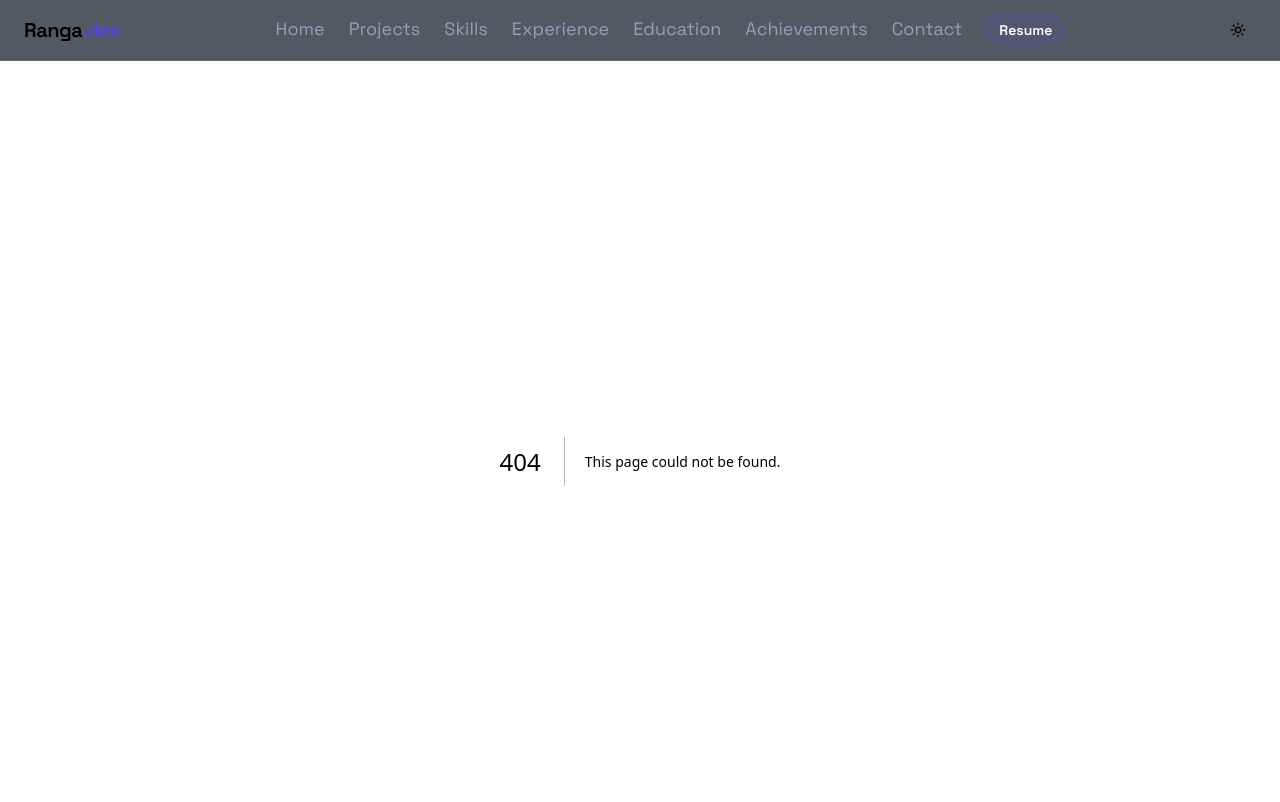
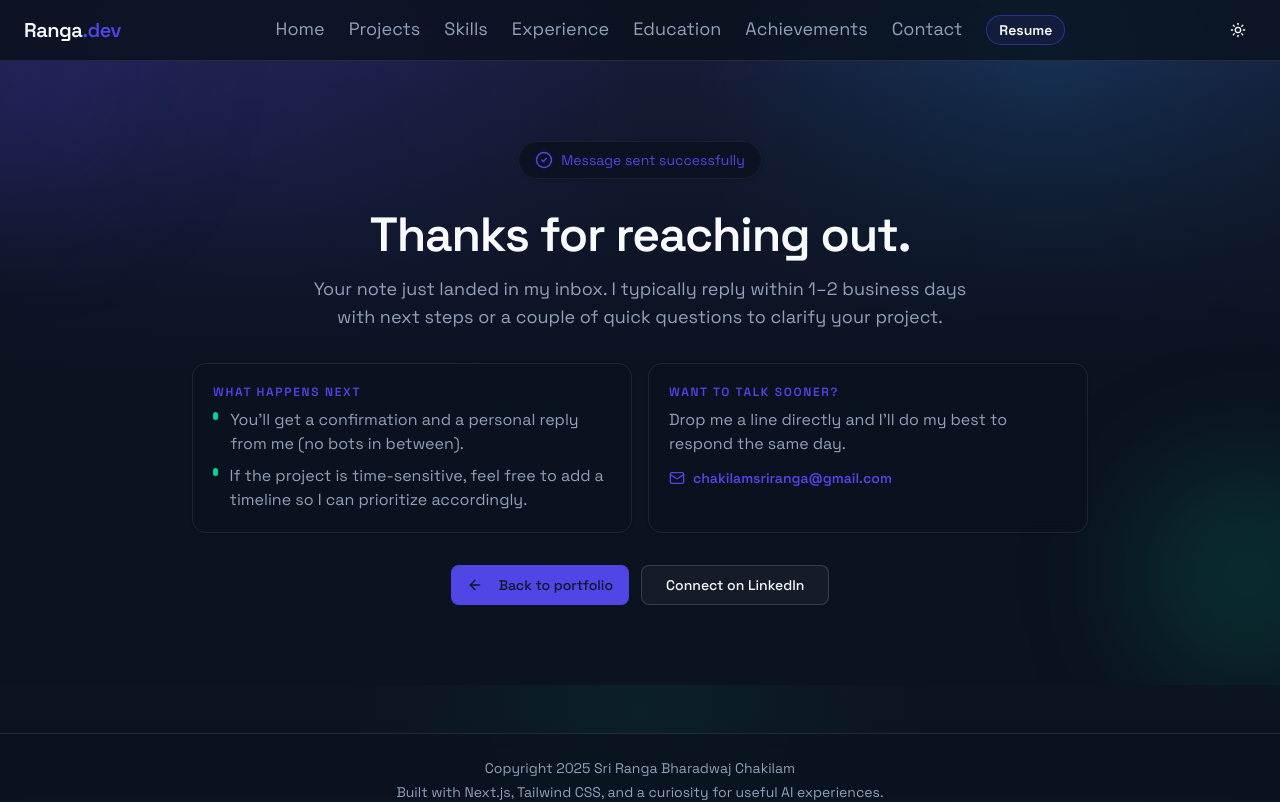
Before and after one commit to ranga2002/ranga2002.github.io, a Next.js app in the folder ranga-portfolio/: page /thank-you in a window 1280 px wide. Before the commit this address had no page. Shown: the top 802 px of the page. Built offline with nearby package versions, Linux system fonts and the light colour scheme.

Commit message:
feat: add thank-you page and redirect functionality in ContactSection

```diff
--- /dev/null
+++ b/ranga-portfolio/app/thank-you/page.js
@@ -0,0 +1,77 @@
+import Link from "next/link"
+import { ArrowLeft, CheckCircle2, Mail } from "lucide-react"
+import { Button } from "@/components/ui/button"
+
+export const metadata = {
+  title: "Message received | Sri Ranga Bharadwaj",
+  description: "Thanks for reaching out — your note is in my inbox and I'll respond shortly.",
+}
+
+export default function ThankYouPage() {
+  return (
+    <section className="relative overflow-hidden py-20 px-6">
+      <div className="absolute inset-0 bg-gradient-to-b from-primary/10 via-background to-background" aria-hidden="true" />
+      <div className="absolute -left-28 -top-28 h-64 w-64 rounded-full bg-primary/15 blur-3xl" aria-hidden="true" />
+      <div className="absolute -right-20 bottom-0 h-56 w-56 rounded-full bg-emerald-400/15 blur-3xl" aria-hidden="true" />
+
+      <div className="relative mx-auto flex max-w-4xl flex-col items-center gap-8 text-center">
+        <div className="inline-flex items-center gap-2 rounded-full border border-border/60 bg-background/80 px-4 py-2 text-sm text-primary shadow-sm backdrop-blur">
+          <CheckCircle2 size={18} />
+          Message sent successfully
+        </div>
+
+        <div className="space-y-4">
+          <h1 className="text-4xl font-semibold tracking-tight md:text-5xl">Thanks for reaching out.</h1>
+          <p className="max-w-2xl text-lg text-muted-foreground">
+            Your note just landed in my inbox. I typically reply within 1–2 business days with next steps or a couple of
+            quick questions to clarify your project.
+          </p>
+        </div>
+
+        <div className="grid w-full gap-4 text-left sm:grid-cols-2">
+          <div className="rounded-xl border border-border/80 bg-background/80 p-5 shadow-sm backdrop-blur">
+            <p className="mb-2 text-xs font-semibold uppercase tracking-[0.14em] text-primary">What happens next</p>
+            <ul className="space-y-2 text-muted-foreground">
+              <li className="flex items-start gap-3">
+                <span className="mt-1 h-2 w-2 rounded-full bg-emerald-400" />
+                You'll get a confirmation and a personal reply from me (no bots in between).
+              </li>
+              <li className="flex items-start gap-3">
+                <span className="mt-1 h-2 w-2 rounded-full bg-emerald-400" />
+                If the project is time-sensitive, feel free to add a timeline so I can prioritize accordingly.
+              </li>
+            </ul>
+          </div>
+
+          <div className="rounded-xl border border-border/80 bg-background/80 p-5 shadow-sm backdrop-blur">
+            <p className="mb-2 text-xs font-semibold uppercase tracking-[0.14em] text-primary">Want to talk sooner?</p>
+            <p className="text-muted-foreground">
+              Drop me a line directly and I'll do my best to respond the same day.
+            </p>
+            <Link
+              href="mailto:chakilamsriranga@gmail.com"
+              className="mt-3 inline-flex items-center gap-2 text-sm font-semibold text-primary underline-offset-4 hover:underline"
+            >
+              <Mail size={16} />
+              chakilamsriranga@gmail.com
+            </Link>
+          </div>
+        </div>
+
+        <div className="flex flex-wrap justify-center gap-3">
+          <Button asChild size="lg">
+            <Link href="/">
+              <ArrowLeft className="mr-2 h-4 w-4" />
+              Back to portfolio
+            </Link>
+          </Button>
+          <Button asChild variant="outline" size="lg">
+            <Link href="https://linkedin.com/in/srirangabharadwaj" target="_blank">
+              Connect on LinkedIn
+            </Link>
+          </Button>
+        </div>
+      </div>
+    </section>
+  )
+}
--- a/ranga-portfolio/components/Section/ContactSection.jsx
+++ b/ranga-portfolio/components/Section/ContactSection.jsx
@@ -1,5 +1,6 @@
 "use client"
 
+import { useEffect, useState } from "react"
 import { motion } from "framer-motion"
 import { Mail, Github, Linkedin } from "lucide-react"
 import Link from "next/link"
@@ -8,6 +9,18 @@ import { Textarea } from "@/components/ui/textarea"
 import { Button } from "@/components/ui/button"
 
 export function ContactSection() {
+  const [redirectUrl, setRedirectUrl] = useState(() => {
+    const envBase = process.env.NEXT_PUBLIC_SITE_URL?.replace(/\/$/, "")
+    return envBase ? `${envBase}/thank-you` : ""
+  })
+
+  useEffect(() => {
+    if (typeof window !== "undefined") {
+      const origin = window.location.origin.replace(/\/$/, "")
+      setRedirectUrl(`${origin}/thank-you`)
+    }
+  }, [])
+
   return (
     <section id="contact" className="py-20 px-6">
       <motion.div
@@ -106,6 +119,7 @@ export function ContactSection() {
               <input type="hidden" name="_subject" value="New message from your portfolio!" />
               <input type="hidden" name="_captcha" value="false" />
               <input type="hidden" name="_template" value="box" />
+              <input type="hidden" name="_next" value={redirectUrl} />
 
               {/* Inputs */}
               <div>
```
